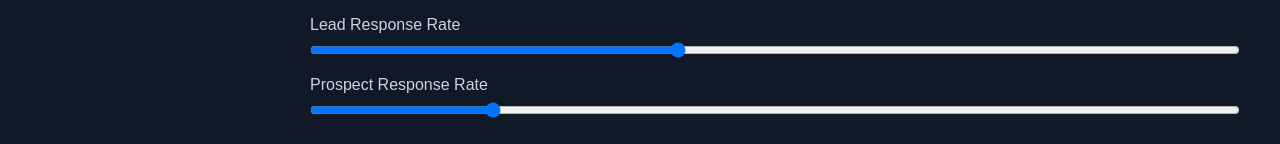
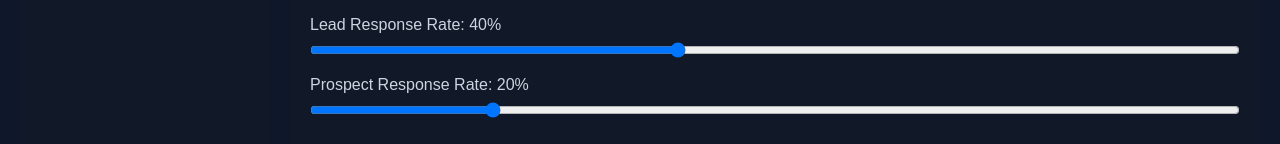
Before and after one commit to adamov-qa/programming-fundamentals-ai-exam, a plain HTML site: page index.html in a window 1280 px wide. Shown: the part 532-676 px from the top of the page. Drawn offline with Linux system fonts and the light colour scheme.

Commit message:
Show live slider percentage values

```diff
--- a/index.html
+++ b/index.html
@@ -60,11 +60,17 @@
             </section>
 
             <section class="sliders">
-                <label for="leadRate">Lead Response Rate</label>
-                <input type="range" id="leadRate" min="1" max="100" value="40">
+                <label for="leadRate">
+    Lead Response Rate:
+    <span id="leadRateValue">40%</span>
+</label>
+<input type="range" id="leadRate" min="1" max="100" value="40">
 
-                <label for="prospectRate">Prospect Response Rate</label>
-                <input type="range" id="prospectRate" min="1" max="100" value="20">
+<label for="prospectRate">
+    Prospect Response Rate:
+    <span id="prospectRateValue">20%</span>
+</label>
+<input type="range" id="prospectRate" min="1" max="100" value="20">
             </section>
         </main>
     </div>
--- a/script.js
+++ b/script.js
@@ -2,6 +2,9 @@ const revenueInput = document.getElementById("revenue");
 const orderValueInput = document.getElementById("orderValue");
 const leadRateInput = document.getElementById("leadRate");
 const prospectRateInput = document.getElementById("prospectRate");
+
+const leadRateValue = document.getElementById("leadRateValue");
+const prospectRateValue = document.getElementById("prospectRateValue");
 
 const prospectsOutput = document.getElementById("prospects");
 const leadsOutput = document.getElementById("leads");
@@ -12,6 +15,9 @@ function calculateResults() {
     const orderValue = Number(orderValueInput.value);
     const leadRate = Number(leadRateInput.value) / 100;
     const prospectRate = Number(prospectRateInput.value) / 100;
+
+    leadRateValue.textContent = `${leadRateInput.value}%`;
+    prospectRateValue.textContent = `${prospectRateInput.value}%`;
 
     let customers = 0;
     let leads = 0;
```
